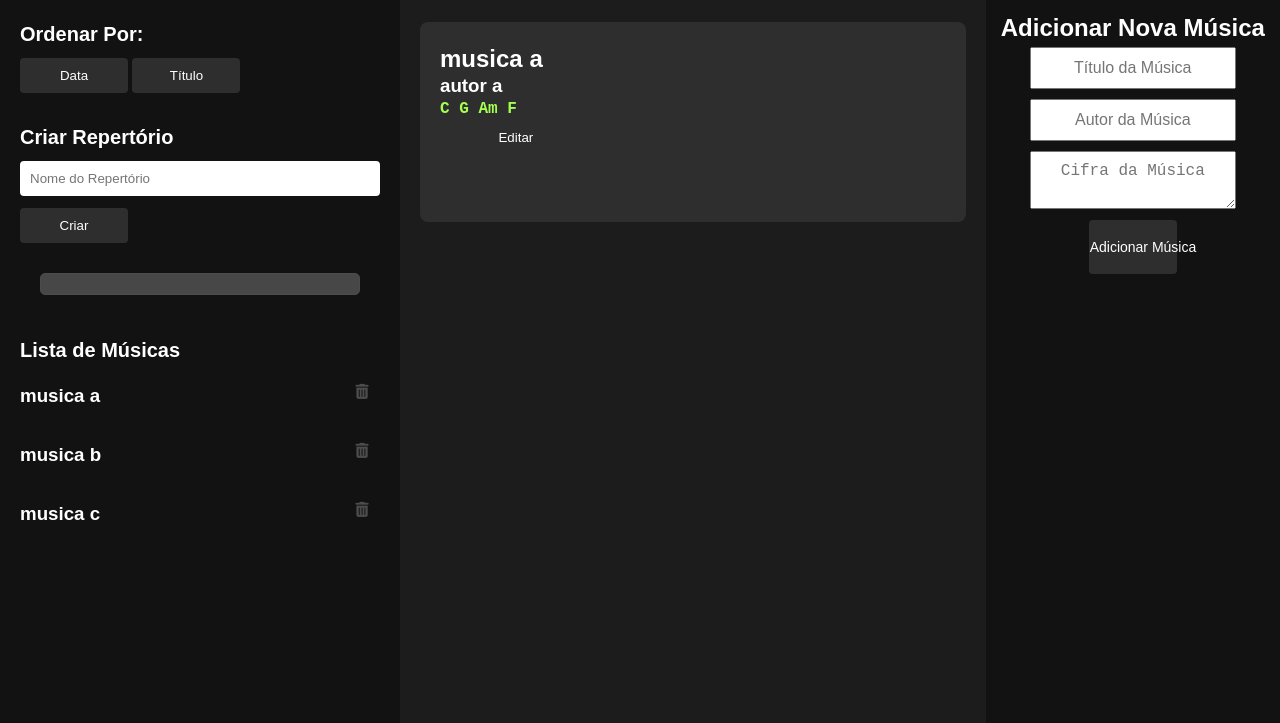
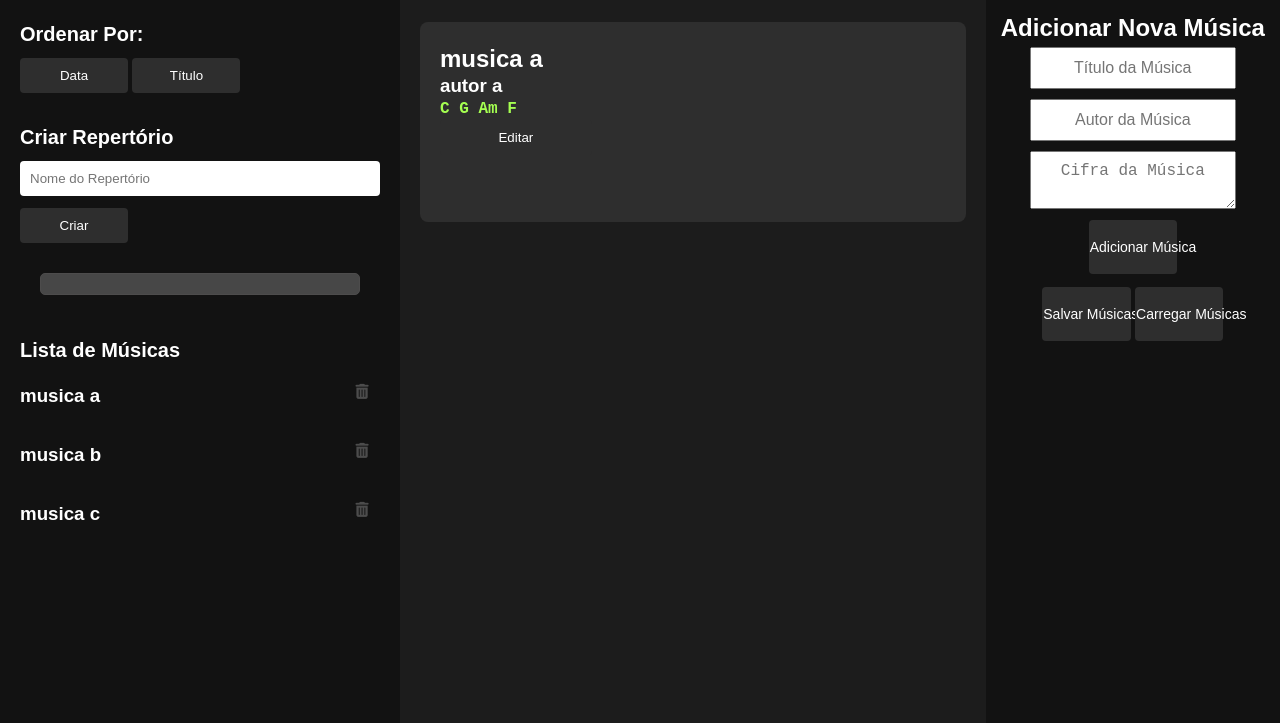
Before and after one commit to NatanaelB501/Meu-Caderno-Musical, a plain HTML site: page index.html in a window 1280 px wide. Shown: the part 77-800 px from the top of the page. Drawn offline with Linux system fonts and the light colour scheme.

Commit message:
salvar e add arquivos

```diff
--- a/index.html
+++ b/index.html
@@ -57,6 +57,13 @@
             <input type="text" id="new-music-autor" placeholder="Autor da Música">
             <textarea id="new-music-cifra" placeholder="Cifra da Música"></textarea>
             <button id="add-music-button">Adicionar Música</button>
+
+            <div id="file-management">
+                <button onclick="salvarMusicas()">Salvar Músicas</button>
+                <input type="file" id="file-input" onchange="carregarMusicas()" style="display:none;">
+                <button onclick="document.getElementById('file-input').click()">Carregar Músicas</button>
+              </div>
+
         </section>
 
     </main>
--- a/scripts.js
+++ b/scripts.js
@@ -305,3 +305,54 @@ function searchMusic() {
     // Atualiza a lista de músicas com o resultado da busca
     updateMusicList(filteredMusicas);
 }
+
+
+function salvarMusicas() {
+    // Obter as músicas do localStorage ou do array que você usa para armazenar as músicas
+    let listaDeMusicas = JSON.parse(localStorage.getItem('musicas')) || [];
+
+    // Converter as músicas para JSON
+    let jsonMusicas = JSON.stringify(listaDeMusicas, null, 2);
+
+    // Criar um blob com o conteúdo JSON
+    let blob = new Blob([jsonMusicas], { type: 'application/json' });
+
+    // Criar um link temporário para download
+    let link = document.createElement('a');
+    link.href = URL.createObjectURL(blob);
+    link.download = 'musicas.json';
+
+    // Simular um clique no link para iniciar o download
+    link.click();
+  }
+
+  function carregarMusicas() {
+    let input = document.getElementById('file-input');
+    let file = input.files[0];
+
+    if (file) {
+      let reader = new FileReader();
+      reader.onload = function(e) {
+        try {
+          // Tentar carregar o arquivo JSON
+          let musicasCarregadas = JSON.parse(e.target.result);
+
+          // Verificar se é um array válido de músicas
+          if (Array.isArray(musicasCarregadas)) {
+            // Salvar no localStorage ou no array de músicas
+            localStorage.setItem('musicas', JSON.stringify(musicasCarregadas));
+
+            // Atualizar a lista de músicas na interface (chame sua função de exibir músicas)
+            exibirMusicas();
+          } else {
+            alert("Arquivo inválido. Certifique-se de que está carregando um arquivo de músicas.");
+          }
+        } catch (error) {
+          alert("Erro ao ler o arquivo: " + error.message);
+        }
+      };
+
+      // Ler o arquivo como texto
+      reader.readAsText(file);
+    }
+  }
```
